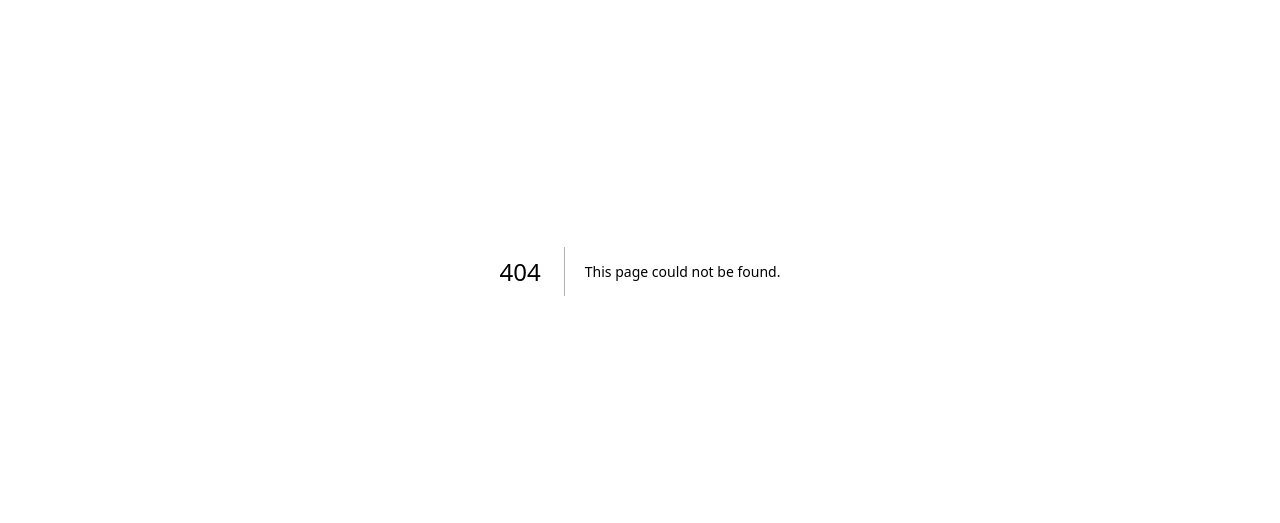
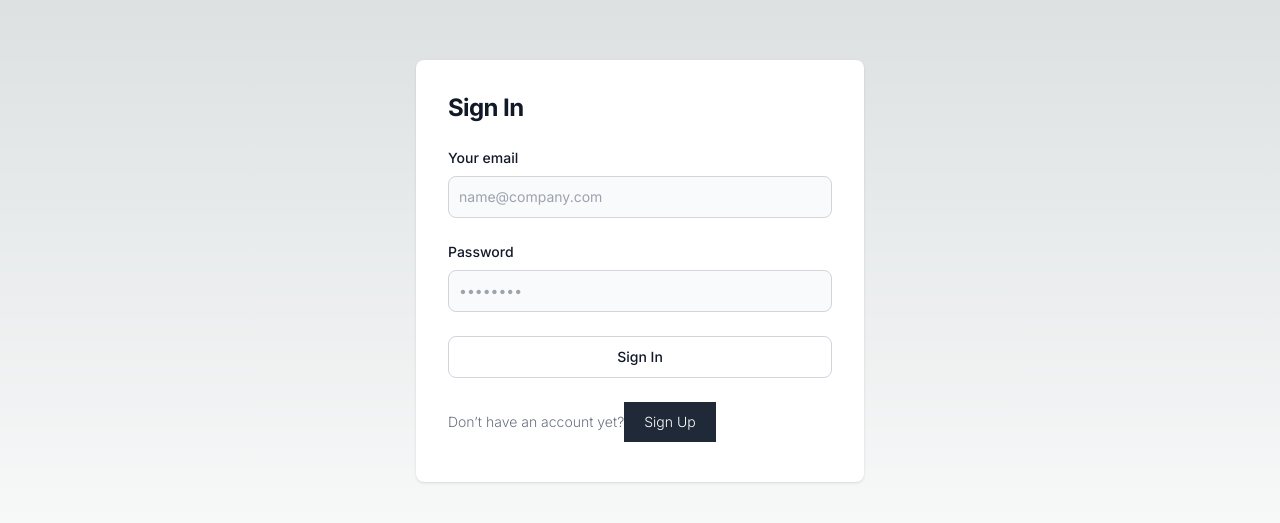
Before and after one commit to 3vdi/ghibli-stream, a Next.js app: page /login in a window 1280 px wide. Before the commit this address had no page. Shown: the part 129-652 px from the top of the page. Built offline with nearby package versions, Linux system fonts and the light colour scheme.

Commit message:
login+signup router

```diff
--- /dev/null
+++ b/src/app/login/page.js
@@ -0,0 +1,37 @@
+"use client";
+
+import { usePathname, useRouter } from "next/navigation";
+
+export default function Home() {
+    const router = useRouter();
+    return (
+        <section>
+        <div class="flex flex-col items-center justify-center px-6 py-8 mx-auto md:h-screen lg:py-0">
+
+            <div class="w-full bg-white rounded-lg shadow dark:border md:mt-0 sm:max-w-md xl:p-0 dark:bg-gray-800 dark:border-gray-700">
+                <div class="p-6 space-y-4 md:space-y-6 sm:p-8">
+                    <h1 class="text-xl font-bold leading-tight tracking-tight text-gray-900 md:text-2xl dark:text-white">
+                        Sign In
+                    </h1>
+                    <form class="space-y-4 md:space-y-6" action="#">
+                        <div>
+                            <label for="email" class="block mb-2 text-sm font-medium text-gray-900 dark:text-white">Your email</label>
+                            <input type="email" name="email" id="email" class="bg-gray-50 border border-gray-300 text-gray-900 sm:text-sm rounded-lg focus:ring-primary-600 focus:border-primary-600 block w-full p-2.5 dark:bg-gray-700 dark:border-gray-600 dark:placeholder-gray-400 dark:text-white dark:focus:ring-blue-500 dark:focus:border-blue-500" placeholder="name@company.com" required="" />
+                        </div>
+                        <div>
+                            <label for="password" class="block mb-2 text-sm font-medium text-gray-900 dark:text-white">Password</label>
+                            <input type="password" name="password" id="password" placeholder="••••••••" class="bg-gray-50 border border-gray-300 text-gray-900 sm:text-sm rounded-lg focus:ring-primary-600 focus:border-primary-600 block w-full p-2.5 dark:bg-gray-700 dark:border-gray-600 dark:placeholder-gray-400 dark:text-white dark:focus:ring-blue-500 dark:focus:border-blue-500" required="" />
+                        </div>
+
+                        <button type="button" class="w-full text-gray-900 bg-white border border-gray-300 focus:outline-none hover:bg-gray-100 focus:ring-4 focus:ring-gray-200 font-medium rounded-lg text-sm px-5 py-2.5 mr-2 mb-2 dark:bg-gray-800 dark:text-white dark:border-gray-600 dark:hover:bg-gray-700 dark:hover:border-gray-600 dark:focus:ring-gray-700">Sign In</button>
+                        <p class="text-sm font-light text-gray-500 dark:text-gray-400">
+                            Don’t have an account yet?
+                            <button type="button" class="text-white bg-gray-800 text-sm px-5 py-2.5 mr-2 mb-2" onClick={() => router.push('/signup')}>Sign Up</button>
+                        </p>
+                    </form>
+                </div>
+            </div>
+        </div>
+    </section>
+    )
+  }
--- a/src/app/page.js
+++ b/src/app/page.js
@@ -4,5 +4,6 @@ import Main from "@/components/Main";
 export default function Home() {
   return (
     <Main/>
+
   )
 }
--- a/src/components/Signup.js
+++ b/src/app/signup/page.js
@@ -1,12 +1,17 @@
-export default function Signup() {
+"use client";
+
+import { usePathname, useRouter } from "next/navigation";
+
+export default function Home() {
+    const router = useRouter();
     return (
-        <section class="bg-gray-50 dark:bg-gray-900">
+        <section>
             <div class="flex flex-col items-center justify-center px-6 py-8 mx-auto md:h-screen lg:py-0">
 
                 <div class="w-full bg-white rounded-lg shadow dark:border md:mt-0 sm:max-w-md xl:p-0 dark:bg-gray-800 dark:border-gray-700">
                     <div class="p-6 space-y-4 md:space-y-6 sm:p-8">
                         <h1 class="text-xl font-bold leading-tight tracking-tight text-gray-900 md:text-2xl dark:text-white">
-                            Sign Up to Stream
+                            Sign Up
                         </h1>
                         <form class="space-y-4 md:space-y-6" action="#">
                             <div>
@@ -20,7 +25,9 @@ export default function Signup() {
 
                             <button type="button" class="w-full text-gray-900 bg-white border border-gray-300 focus:outline-none hover:bg-gray-100 focus:ring-4 focus:ring-gray-200 font-medium rounded-lg text-sm px-5 py-2.5 mr-2 mb-2 dark:bg-gray-800 dark:text-white dark:border-gray-600 dark:hover:bg-gray-700 dark:hover:border-gray-600 dark:focus:ring-gray-700">Sign Up</button>
                             <p class="text-sm font-light text-gray-500 dark:text-gray-400">
-                                Already Registered? <a href="#" class="font-medium text-primary-600 hover:underline dark:text-primary-500">Login</a>
+                                Already Registered?
+                                <button type="button" class="text-white bg-gray-800 text-sm px-5 py-2.5 mr-2 mb-2" onClick={() => router.push('/login')}>Sign In</button>
+
                             </p>
                         </form>
                     </div>
--- a/src/components/Login.js
+++ /dev/null
@@ -1,31 +0,0 @@
-export default function Login() {
-    return (
-        <section class="bg-gray-50 dark:bg-gray-900">
-            <div class="flex flex-col items-center justify-center px-6 py-8 mx-auto md:h-screen lg:py-0">
-
-                <div class="w-full bg-white rounded-lg shadow dark:border md:mt-0 sm:max-w-md xl:p-0 dark:bg-gray-800 dark:border-gray-700">
-                    <div class="p-6 space-y-4 md:space-y-6 sm:p-8">
-                        <h1 class="text-xl font-bold leading-tight tracking-tight text-gray-900 md:text-2xl dark:text-white">
-                            Sign in to your account
-                        </h1>
-                        <form class="space-y-4 md:space-y-6" action="#">
-                            <div>
-                                <label for="email" class="block mb-2 text-sm font-medium text-gray-900 dark:text-white">Your email</label>
-                                <input type="email" name="email" id="email" class="bg-gray-50 border border-gray-300 text-gray-900 sm:text-sm rounded-lg focus:ring-primary-600 focus:border-primary-600 block w-full p-2.5 dark:bg-gray-700 dark:border-gray-600 dark:placeholder-gray-400 dark:text-white dark:focus:ring-blue-500 dark:focus:border-blue-500" placeholder="name@company.com" required="" />
-                            </div>
-                            <div>
-                                <label for="password" class="block mb-2 text-sm font-medium text-gray-900 dark:text-white">Password</label>
-                                <input type="password" name="password" id="password" placeholder="••••••••" class="bg-gray-50 border border-gray-300 text-gray-900 sm:text-sm rounded-lg focus:ring-primary-600 focus:border-primary-600 block w-full p-2.5 dark:bg-gray-700 dark:border-gray-600 dark:placeholder-gray-400 dark:text-white dark:focus:ring-blue-500 dark:focus:border-blue-500" required="" />
-                            </div>
-
-                            <button type="button" class="w-full text-gray-900 bg-white border border-gray-300 focus:outline-none hover:bg-gray-100 focus:ring-4 focus:ring-gray-200 font-medium rounded-lg text-sm px-5 py-2.5 mr-2 mb-2 dark:bg-gray-800 dark:text-white dark:border-gray-600 dark:hover:bg-gray-700 dark:hover:border-gray-600 dark:focus:ring-gray-700">Sign In</button>
-                            <p class="text-sm font-light text-gray-500 dark:text-gray-400">
-                                Don’t have an account yet? <a href="#" class="font-medium text-primary-600 hover:underline dark:text-primary-500">Sign up</a>
-                            </p>
-                        </form>
-                    </div>
-                </div>
-            </div>
-        </section>
-    )
-}
--- a/src/components/Main.js
+++ b/src/components/Main.js
@@ -1,4 +1,10 @@
+"use client";
+
+import { usePathname, useRouter } from "next/navigation";
+
 export default function Main() {
+    const router = useRouter();
+
     return (
         <div>
             <div className="... flex justify-center items-center text-8xl">
@@ -8,10 +14,10 @@ export default function Main() {
                 <img src="https://cdn.dribbble.com/users/47000/screenshots/1472080/pavlov_ghibli_mashup_dribbbs.jpg?resize=768x576&vertical=center"
                     width={'400vw'} alt="ghibli" />
             </div>
-            <div className="... flex justify-center text-3xl mb-10">
+            <div className="... flex justify-center text-3xl mb-10" onClick={() => router.push('/login')}>
                 <button type="button" class="text-gray-900 bg-gradient-to-r from-red-200 via-blue-200 to-yellow-200
-                    hover:bg-gradient-to-bl focus:ring-4 focus:outline-none focus:ring-red-100 dark:focus:ring-red-400
-                    font-medium rounded-sm text-lg px-5 py-2.5 text-center mr-2 mb-2">start watching</button>
+                    hover:bg-gradient-to-bl
+                    text-lg px-5 py-2.5 text-center mr-2 mb-2">start watching</button>
             </div>
         </div>
     )
```
Also changed, not shown: 1 other file (tests, documents, lock files or other folders).
